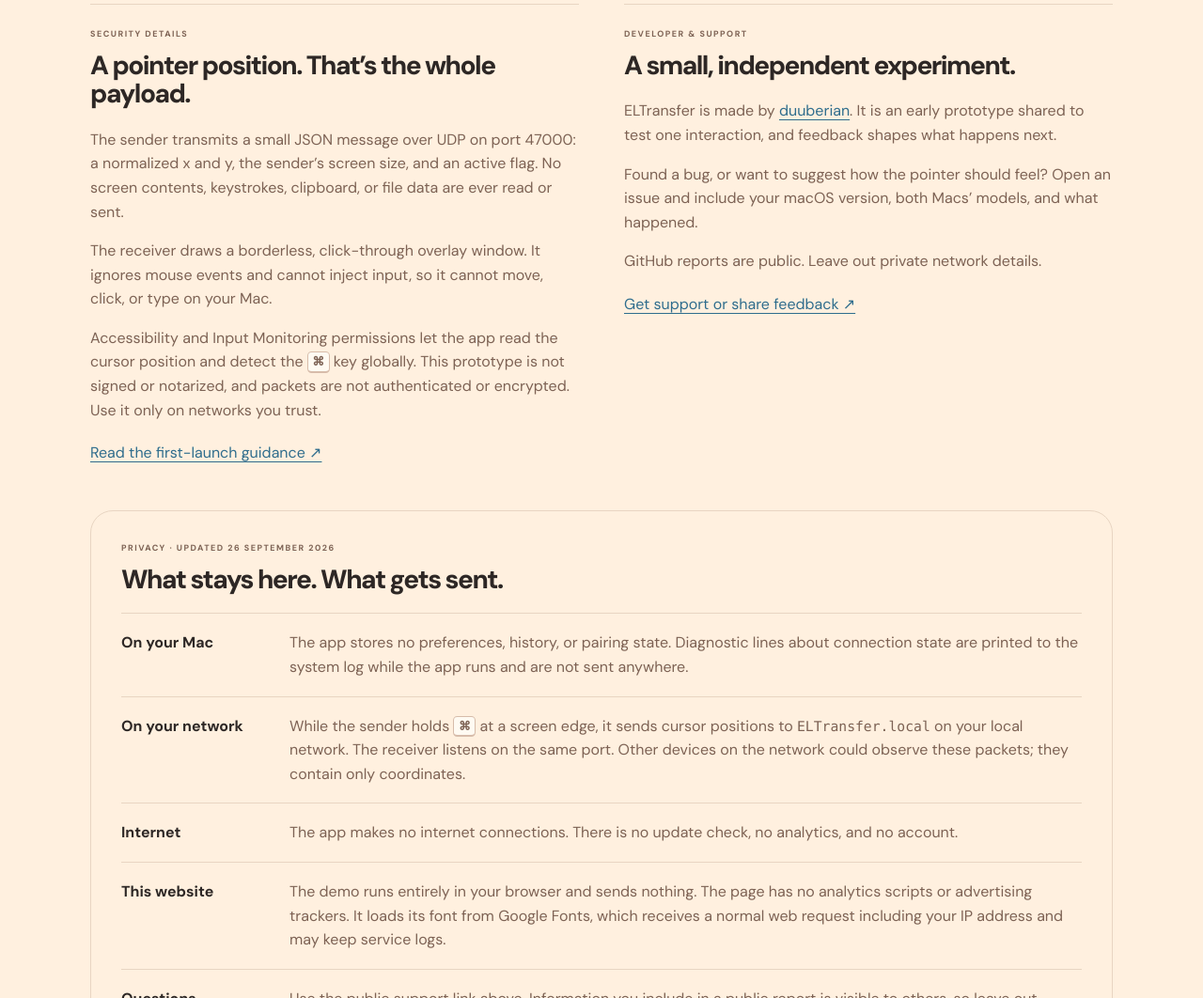
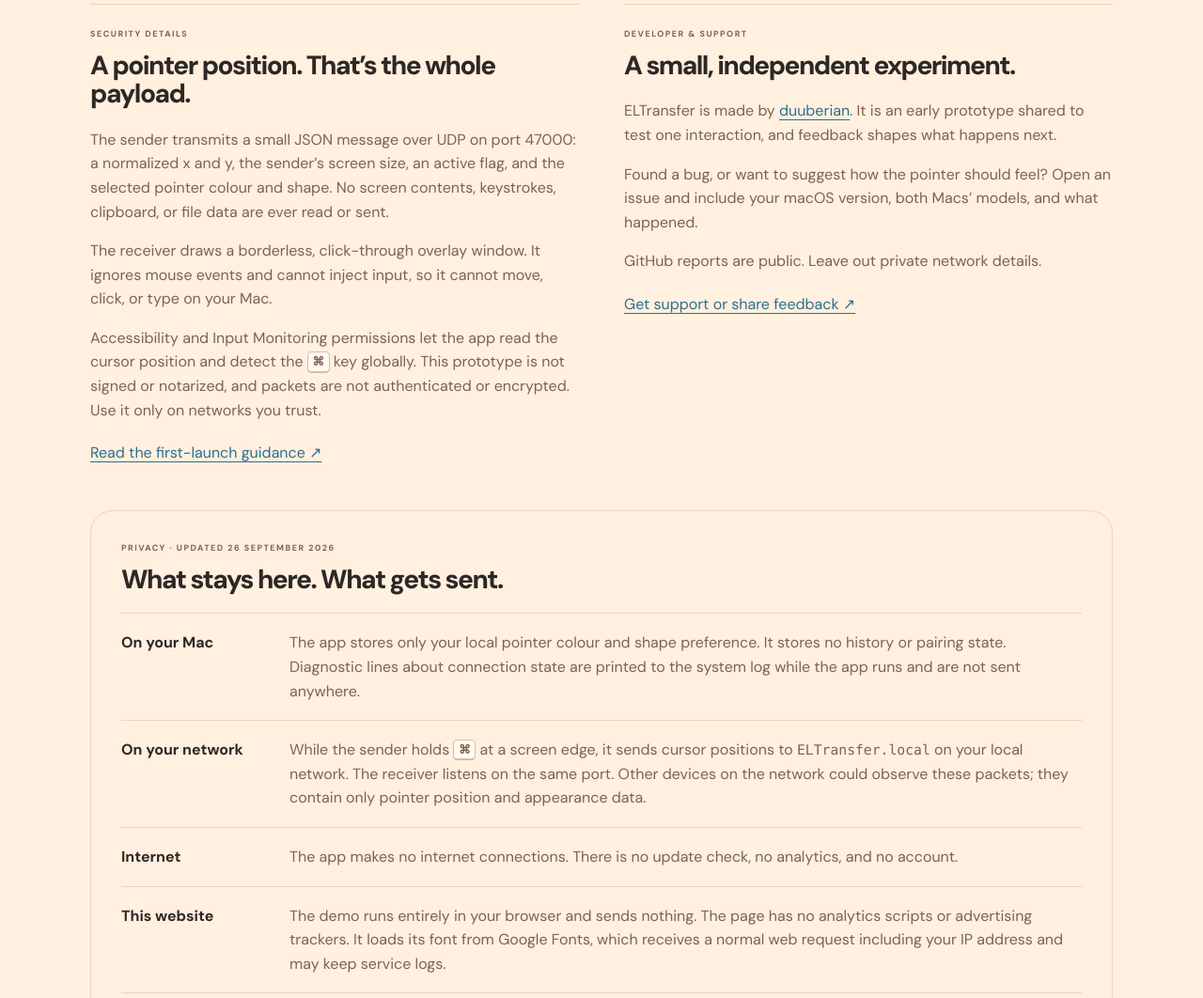
Before and after one commit to duuberian/ELTransfer, a plain HTML site: page website/about.html in a window 1280 px wide. Shown: the part 320-1382 px from the top of the page at 94% size. Drawn offline with Linux system fonts and the light colour scheme.

Commit message:
Update website copy for pointer options

```diff
--- a/website/about.html
+++ b/website/about.html
@@ -29,7 +29,7 @@
           <article id="security">
             <p class="eyebrow">SECURITY DETAILS</p>
             <h2>A pointer position. That’s the whole payload.</h2>
-            <p>The sender transmits a small JSON message over UDP on port 47000: a normalized x and y, the sender’s screen size, and an active flag. No screen contents, keystrokes, clipboard, or file data are ever read or sent.</p>
+            <p>The sender transmits a small JSON message over UDP on port 47000: a normalized x and y, the sender’s screen size, an active flag, and the selected pointer colour and shape. No screen contents, keystrokes, clipboard, or file data are ever read or sent.</p>
             <p>The receiver draws a borderless, click-through overlay window. It ignores mouse events and cannot inject input, so it cannot move, click, or type on your Mac.</p>
             <p>Accessibility and Input Monitoring permissions let the app read the cursor position and detect the <kbd>⌘</kbd> key globally. This prototype is not signed or notarized, and packets are not authenticated or encrypted. Use it only on networks you trust.</p>
             <a href="index.html#launch-faq">Read the first-launch guidance ↗</a>
@@ -47,8 +47,8 @@
           <p class="eyebrow">PRIVACY · UPDATED 26 SEPTEMBER 2026</p>
           <h2 id="policy-title">What stays here. What gets sent.</h2>
           <dl>
-            <div><dt>On your Mac</dt><dd>The app stores no preferences, history, or pairing state. Diagnostic lines about connection state are printed to the system log while the app runs and are not sent anywhere.</dd></div>
-            <div><dt>On your network</dt><dd>While the sender holds <kbd>⌘</kbd> at a screen edge, it sends cursor positions to <code>ELTransfer.local</code> on your local network. The receiver listens on the same port. Other devices on the network could observe these packets; they contain only coordinates.</dd></div>
+            <div><dt>On your Mac</dt><dd>The app stores only your local pointer colour and shape preference. It stores no history or pairing state. Diagnostic lines about connection state are printed to the system log while the app runs and are not sent anywhere.</dd></div>
+            <div><dt>On your network</dt><dd>While the sender holds <kbd>⌘</kbd> at a screen edge, it sends cursor positions to <code>ELTransfer.local</code> on your local network. The receiver listens on the same port. Other devices on the network could observe these packets; they contain only pointer position and appearance data.</dd></div>
             <div><dt>Internet</dt><dd>The app makes no internet connections. There is no update check, no analytics, and no account.</dd></div>
             <div><dt>This website</dt><dd>The demo runs entirely in your browser and sends nothing. The page has no analytics scripts or advertising trackers. It loads its font from Google Fonts, which receives a normal web request including your IP address and may keep service logs.</dd></div>
             <div><dt>Questions</dt><dd>Use the public support link above. Information you include in a public report is visible to others, so leave out sensitive details.</dd></div>
```
Also changed, not shown: website/index.html (+4 -4 lines).
